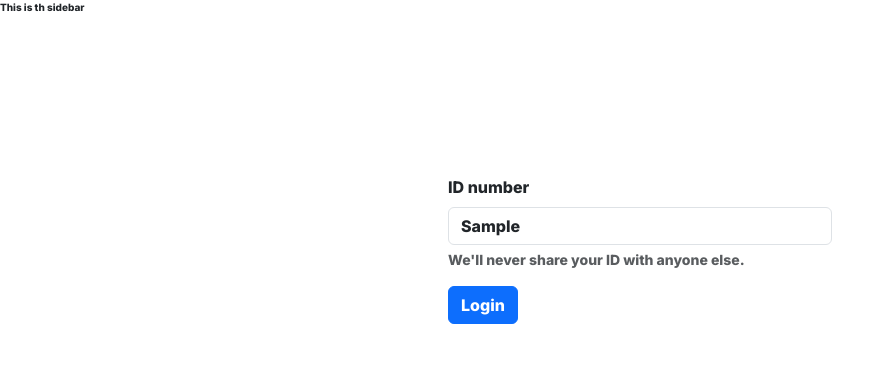
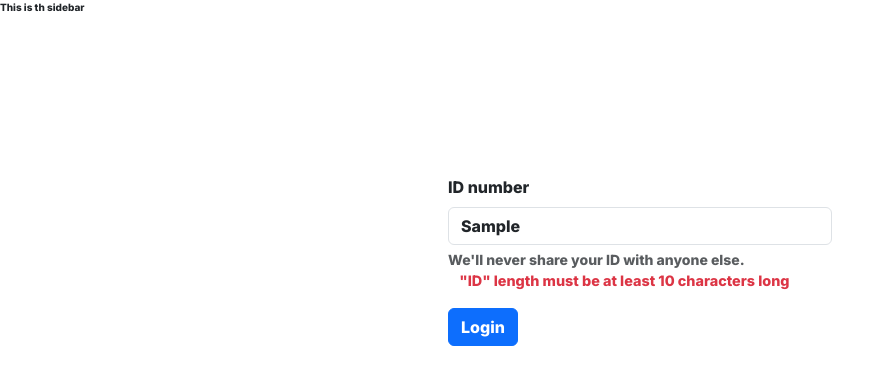
Before and after one commit to christianbiring1/fictional-octo-waddle, a React (Vite) app: page /user_login in a window 1280 px wide. Both pictures are taken after typing "Sample" into the empty fields and a click on the button "Login". Shown: the top 384 px of the page, without its empty margins (0-895 px from the left). Built offline with nearby package versions, Linux system fonts and the light colour scheme.

Commit message:
Implement the user ID validation with Joi

```diff
--- a/package.json
+++ b/package.json
@@ -11,6 +11,7 @@
   },
   "dependencies": {
     "bootstrap": "^5.3.1",
+    "joi-browser": "13.4",
     "react": "^18.2.0",
     "react-dom": "^18.2.0",
     "react-router-dom": "^6.15.0"
--- a/src/components/user/login.css
+++ b/src/components/user/login.css
@@ -3,3 +3,9 @@
   margin: 10rem auto;
   font-size: 1rem;
 }
+
+.error__message {
+  font-size: .9rem;
+  padding: 0 0.7rem;
+  margin: 0;
+}
--- a/src/components/user/login.jsx
+++ b/src/components/user/login.jsx
@@ -1,37 +1,74 @@
 import { useState } from "react";
+import Joi from 'joi-browser';
 import './login.css'
 const UserLogin = () => {
-  const [userId, setUserId] = useState('');
-  const [error, setError] = useState('');
 
-  const handleChange = (e) => {
-    setUserId(e.currentTarget.value)
+  const [account, setAccount] = useState({
+    user_id: "",
+  });
+  const [errors, setErrors] = useState({});
 
-    // console.log(userId);
+  const schema = {
+    user_id: Joi.string().trim().min(10).required().label('ID')
   }
 
+   const validate = () => {
+    const result = Joi.validate(account, schema, { abortEarly: false });
+    if (!result.error) return;
+    const errors = {};
+    for (const item of result.error.details) errors[item.path[0]] = item.message;
+    return errors;
+  };
+
+  const validateProperty = ({ name, value }) => {
+    const obj = { [name]: value };
+    const new_schema = { [name]: schema[name] };
+    const { error } = Joi.validate(obj, new_schema);
+
+    return error ? error.details[0].message : null;
+  };
+
+  const handleChange = ({ currentTarget: input }) => {
+    const { name, value } = input;
+    const error = { ...errors };
+    const errorMessage = validateProperty(input);
+    if (errorMessage) error[name] = errorMessage;
+    else delete error[name];
+    setAccount((prev) => ({ ...prev, [name]: value }));
+
+    setErrors(error);
+  };
+
   const handleSubmit = (e) => {
-    e.preventDefault()
+    e.preventDefault();
 
-    // Call the Server
-    console.log('Submitted!')
-  }
+    const errors = validate();
+    setErrors(errors || {});
+    if (errors) return;
+
+    // Call the server
+    console.log('Form submited!');
+    window.location = '/';
+  };
 
   return (
     <div className="user_login">
       <form onSubmit={handleSubmit}>
-        <div className="mb-3">
+        <div className="">
           <label htmlFor="userId" className="form-label">ID number</label>
           <input
             type="text"
-            value={userId}
+            value={account.user_id}
             onChange={handleChange}
             className="form-control"
-            id="userId"
+            name="user_id"
+            id="user_id"
+            autoFocus
           />
-          <div id="emailHelp" className="form-text">We'll never share your ID with anyone else.</div>
+          <div id="emailHelp" className="form-text">We&apos;ll never share your ID with anyone else.</div>
         </div>
-        <button type="submit" className="btn btn-primary">Login</button>
+        {errors.user_id && <div className="text-danger error__message">{errors.user_id}</div>}
+        <button type="submit" className="btn btn-primary mt-3">Login</button>
       </form>
     </div>
   );
```
Also changed, not shown: 1 other file (tests, documents, lock files or other folders).
